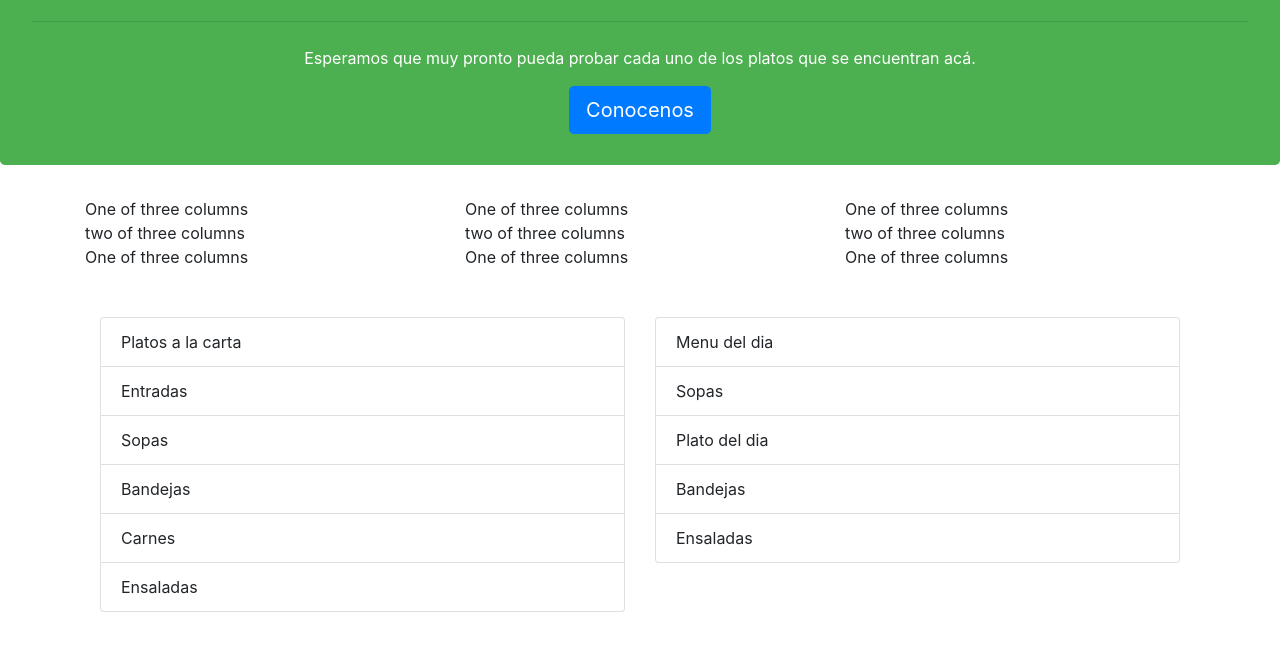
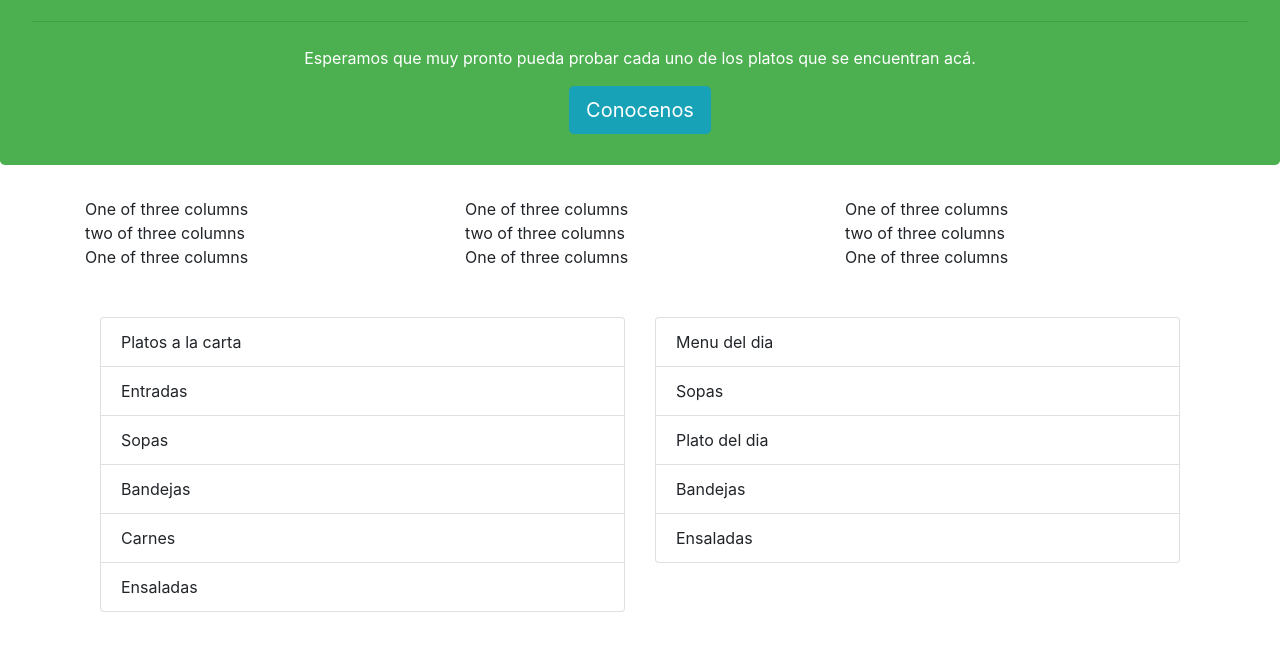
Before and after one commit to lilianrgg/delicias-lily_v2, a website: page index.html in a window 1280 px wide. Shown: the part 134-791 px from the top of the page. Drawn offline with nearby package versions, Linux system fonts and the light colour scheme.

Commit message:
se suben ajustes archivos index.html

```diff
--- a/index.html
+++ b/index.html
@@ -28,7 +28,7 @@
 	  <hr class="my-4">
 	  <p>Esperamos que muy pronto pueda probar cada uno de los platos que se encuentran acá.</p>
 	  <p class="lead">
-	    <a class="btn btn-primary btn-lg" href="#" role="button">Conocenos</a>
+	    <a class="btn btn-info btn-lg" href="#" role="button">Conocenos</a>
 	  </p>
 	</div>
 
```
